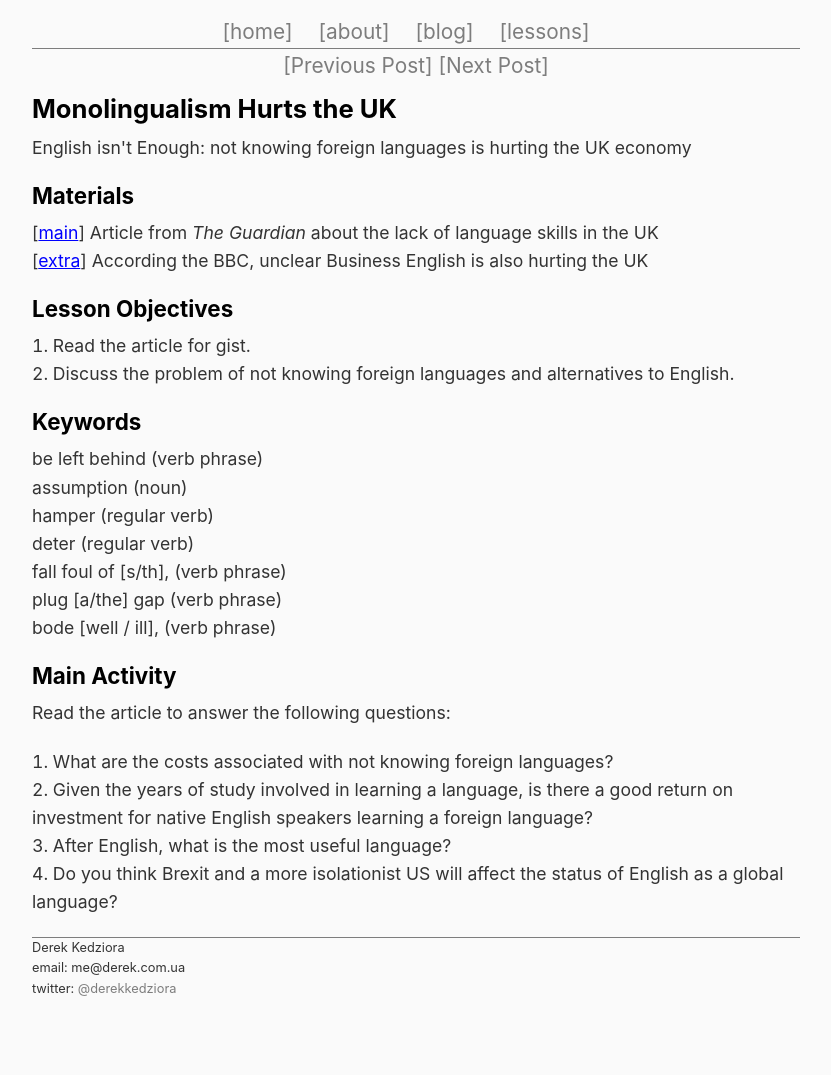
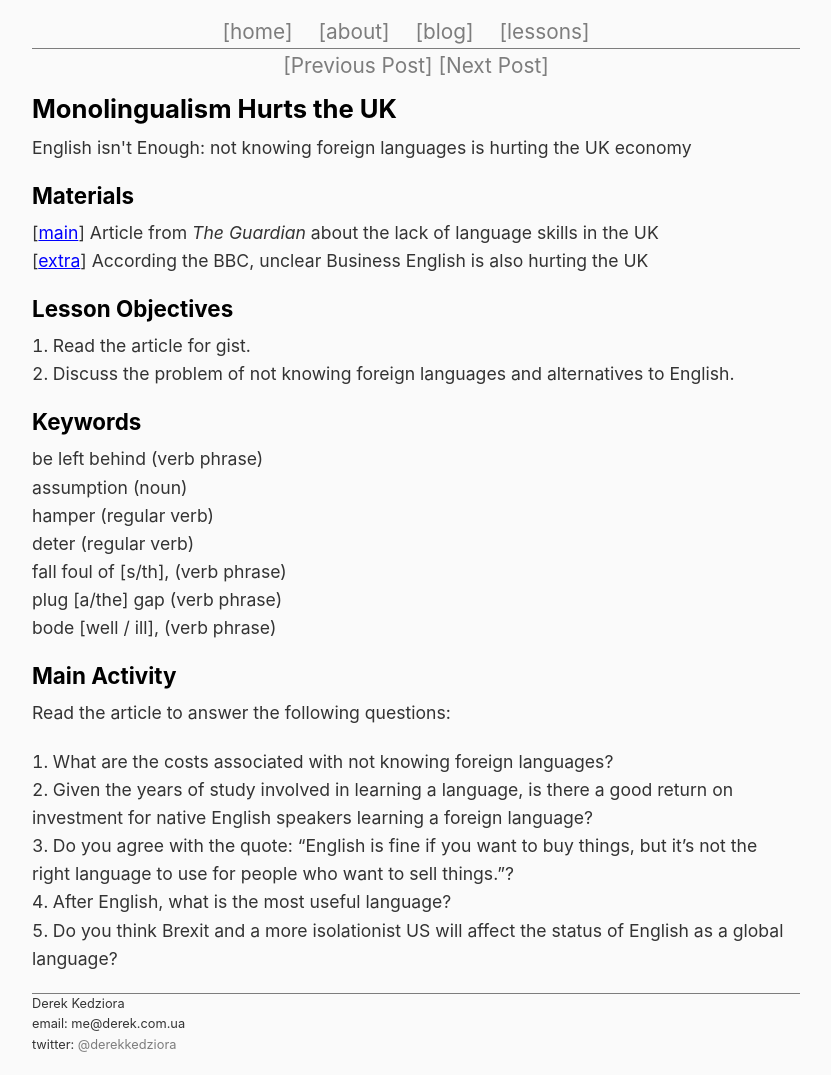
Before and after one commit to ZeroDeth/derekkedziora.github.io, a Jekyll site: the page built from _posts/2016-11-15-monolingualism-uk.md, in a window 1280 px wide. Shown: the whole page, without its empty margins (224-1055 px from the left). Built offline with Jekyll 4.4.1, drawn with Linux system fonts in a browser that asks for light colours; before the commit the page ends 1019 px from its top, so only the background shows below that.

Commit message:
quote added

```diff
--- a/_posts/2016-11-15-monolingualism-uk.md
+++ b/_posts/2016-11-15-monolingualism-uk.md
@@ -33,5 +33,6 @@ Read the article to answer the following questions:
 
 1. What are the costs associated with not knowing foreign languages?
 2. Given the years of study involved in learning a language, is there a good return on investment for native English speakers learning a foreign language?
-3. After English, what is the most useful language?
-4. Do you think Brexit and a more isolationist US will affect the status of English as a global language?
+3. Do you agree with the quote: "English is fine if you want to buy things, but it's not the right language to use for people who want to sell things."?
+4. After English, what is the most useful language?
+5. Do you think Brexit and a more isolationist US will affect the status of English as a global language?
```
